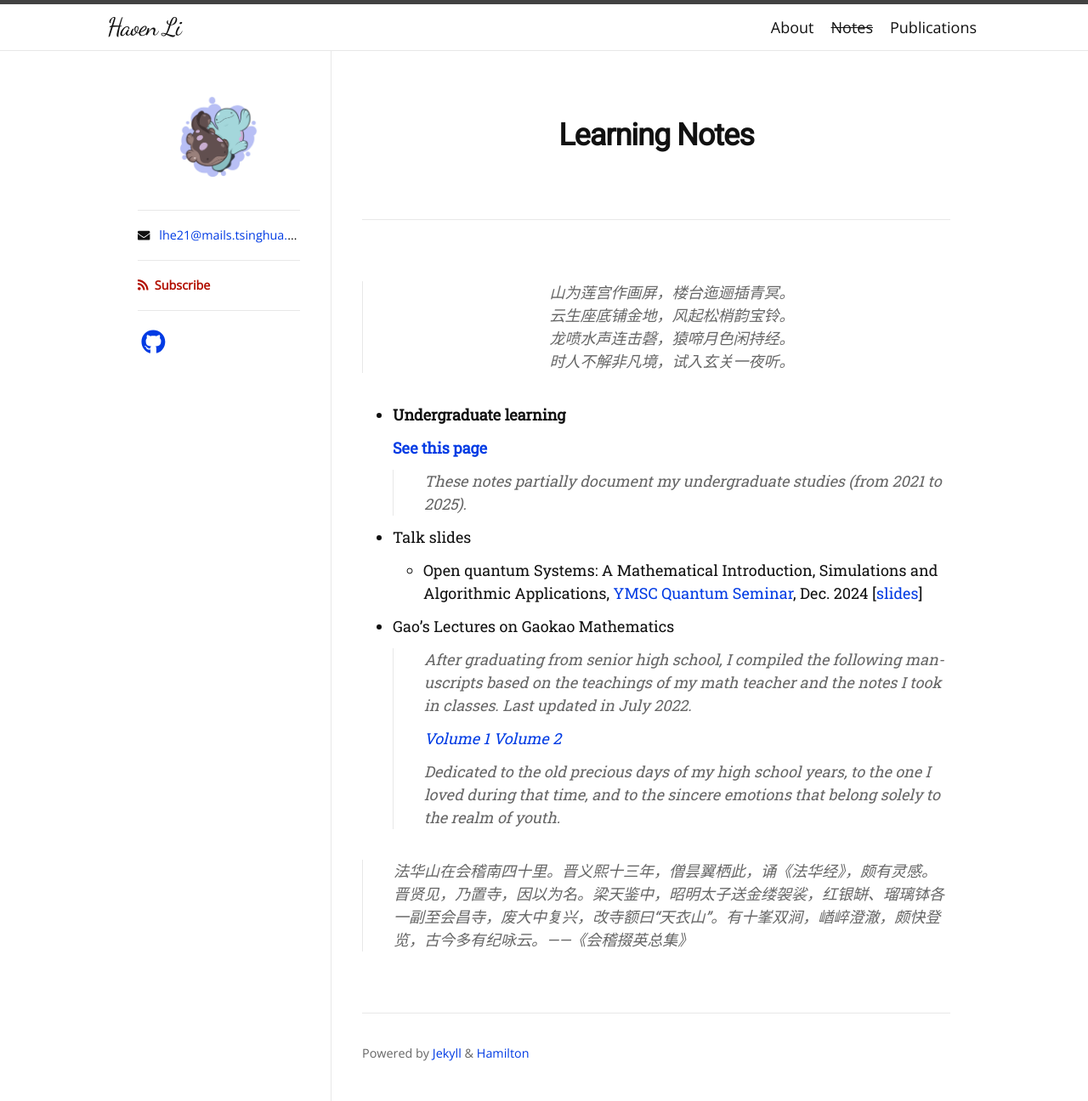
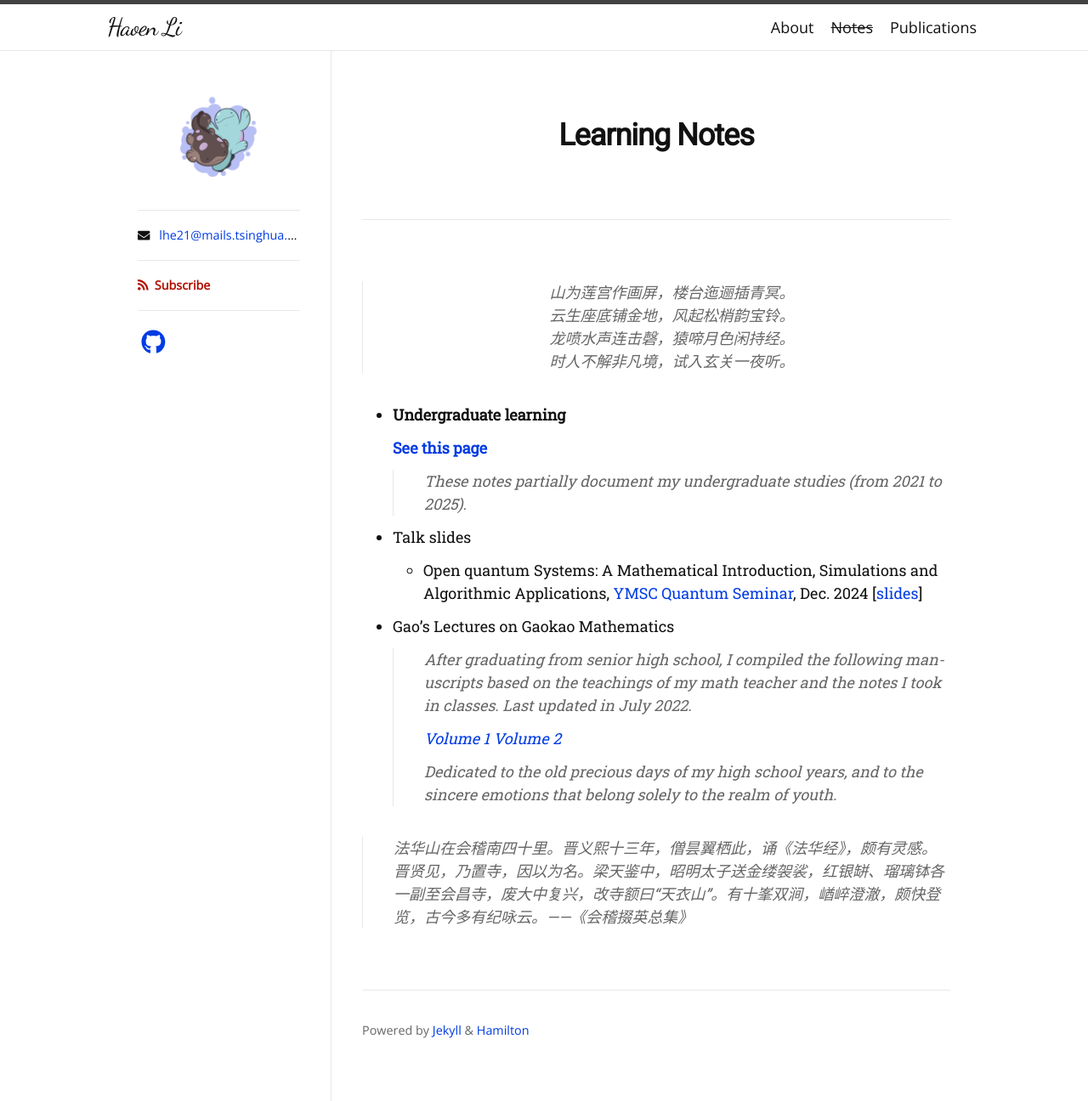
Before and after one commit to haoen2021/haoen2021.github.io, a Jekyll site: the page built from docs.md, in a window 1280 px wide. Shown: the whole page at 85% size. Built offline with Jekyll 4.4.1, drawn with Linux system fonts in a browser that asks for light colours; nearby versions of some CDN libraries; some web fonts are replaced.

Commit message:
Update docs.md

```diff
--- a/docs.md
+++ b/docs.md
@@ -24,6 +24,6 @@ permalink: /docs/
   >
   > [Volume 1](documents/Vol1X.pdf)	[Volume 2](documents/Vol2X.pdf)
   >
-  > Dedicated to the old precious days of my high school years, to the one I loved during that time, and to the sincere emotions that belong solely to the realm of youth.
+  > Dedicated to the old precious days of my high school years, and to the sincere emotions that belong solely to the realm of youth.
 
 > 法华山在会稽南四十里。晋义熙十三年，僧昙翼栖此，诵《法华经》，颇有灵感。晋贤见，乃置寺，因以为名。梁天鉴中，昭明太子送金缕袈裟，红银缾、瑠璃钵各一副至会昌寺，废大中复兴，改寺额曰“天衣山”。有十峯双涧，崷崪澄澈，颇快登览，古今多有纪咏云。——《会稽掇英总集》
```
